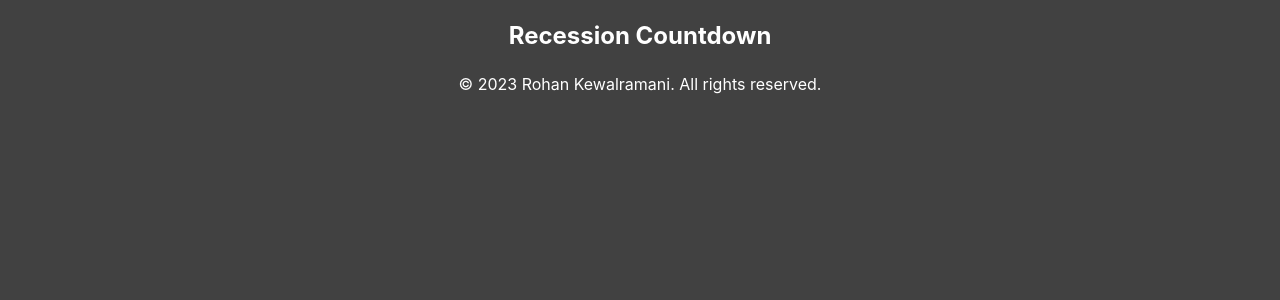
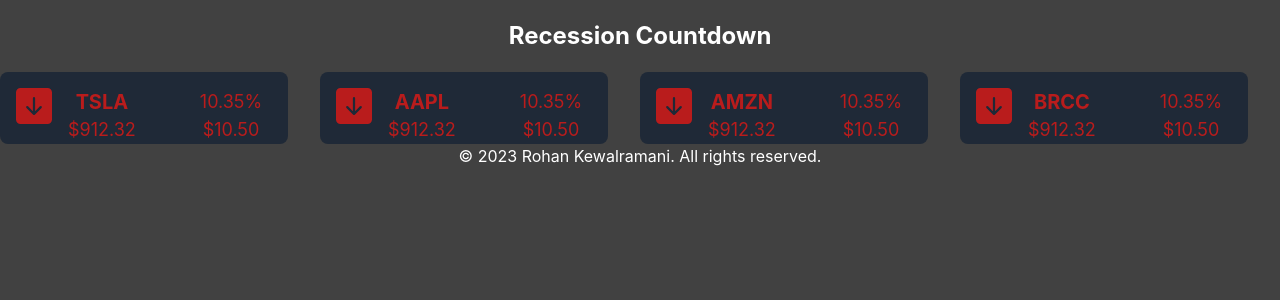
Before and after one commit to rohankewal/stock-tracker, a React (Create React App) app: page / in a window 1280 px wide. Shown: the top 300 px of the page. Built offline with nearby package versions, Linux system fonts and the light colour scheme.

Commit message:
feat: added grid component to page

```diff
--- a/src/index.tsx
+++ b/src/index.tsx
@@ -2,6 +2,7 @@
 import ReactDOM from "react-dom/client";
 import "./index.css";
 import Header from "./Header";
+import BoxRow from "./BoxRow";
 import Footer from "./Footer";
 
 const root = ReactDOM.createRoot(
@@ -10,6 +11,7 @@
 root.render(
   <React.StrictMode>
     <Header />
+    <BoxRow />
     <Footer />
   </React.StrictMode>
 );
```
